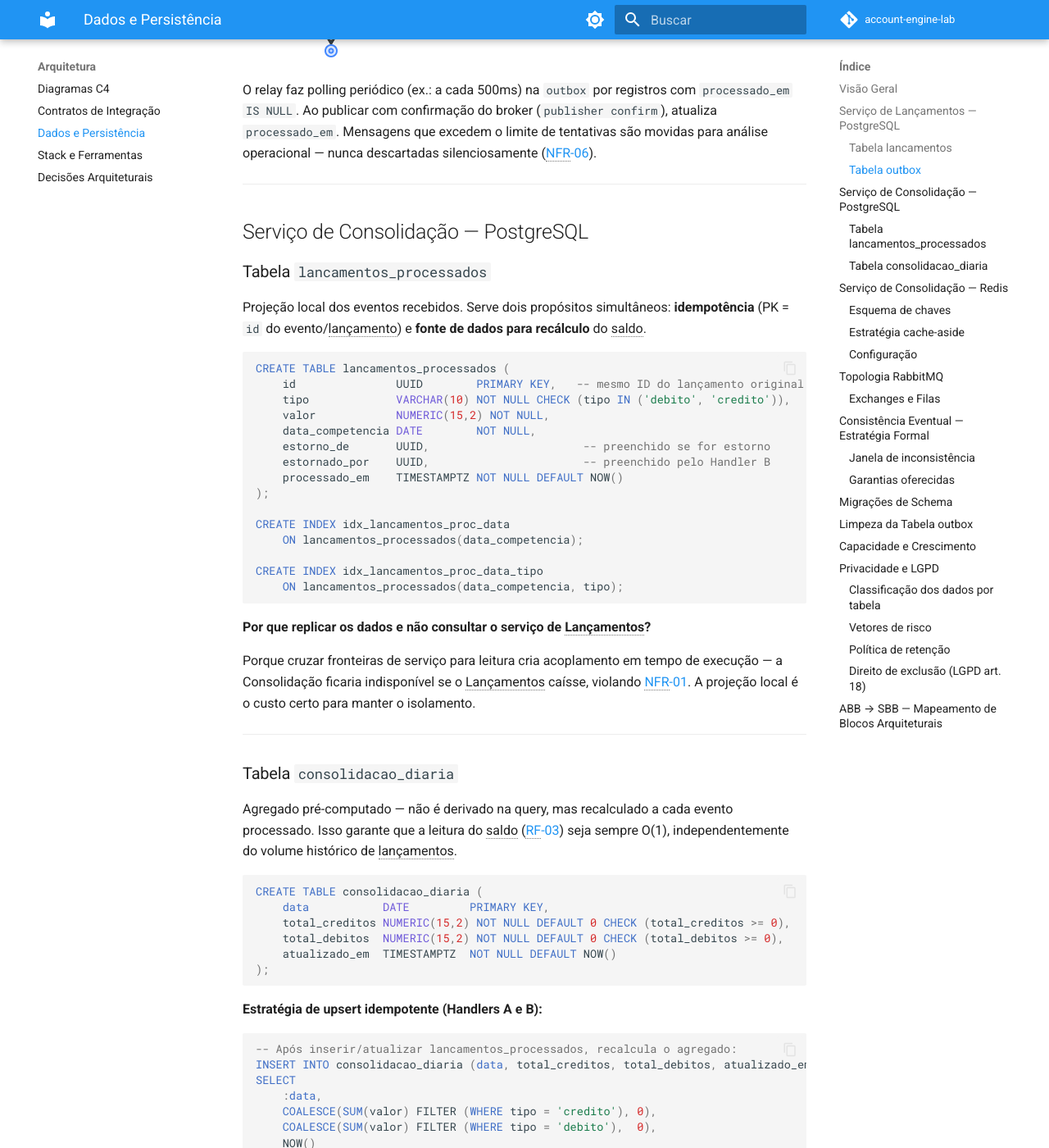
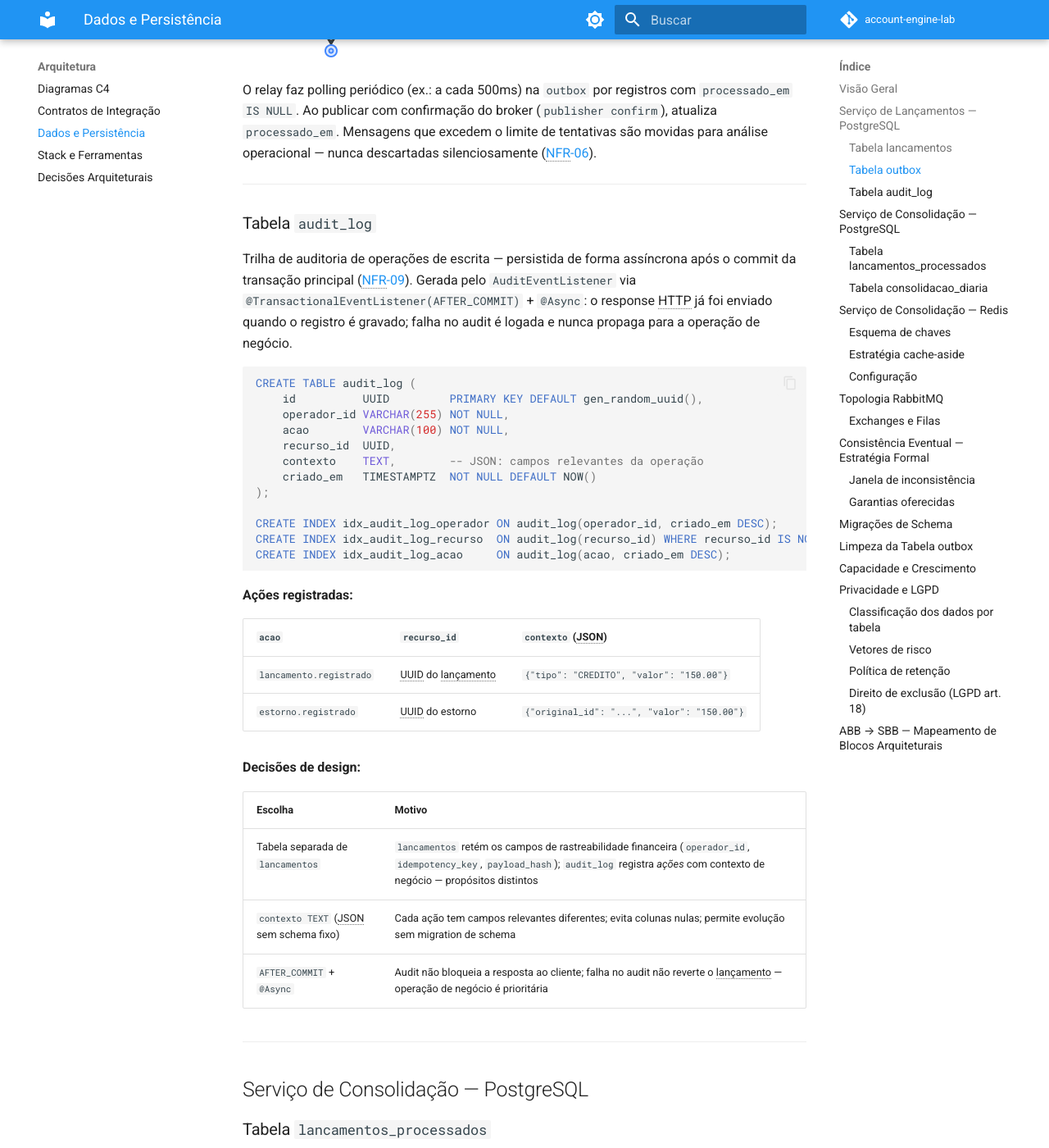
Before and after one commit to gsperim/account-engine-lab, an MkDocs documentation site: the page built from docs/arquitetura/dados.md, in a window 1280 px wide and 1400 px high, scrolled down 2922 px. Shown: the whole window at 82% size. Built offline with MkDocs 1.6.1 and Material for MkDocs 9.7.7, drawn with Linux system fonts in a browser that asks for light colours; comment, search, counter and statistics services are not loaded; some of the changed text lies outside the part shown.

Commit message:
docs(auditoria): sincronizar documentação com implementação do audit_log
audit_log (V6 Flyway) foi entregue na feat/audit-log mas a documentação
ainda descrevia a trilha como "sem tabela separada" e apontava a tabela
como "evolução futura".

- dados.md: adiciona schema da audit_log, índices e decisões de design;
  atualiza observação de auditoria, tabela de retenção (5 anos) e
  estimativa de storage (~547 MB total); remove referência "(Etapa 7)"
- seguranca/index.md: reescreve seção "Trilha de Auditoria" com três
  camadas (lancamentos + audit_log + logs); documenta mecanismo
  AFTER_COMMIT + @Async, ações registradas e tabela de evidências
  expandida com coluna audit_log; remove nota de "evolução futura"

````diff
--- a/docs/arquitetura/dados.md
+++ b/docs/arquitetura/dados.md
@@ -127,6 +127,42 @@ stateDiagram-v2
 ```
 
 O relay faz polling periódico (ex.: a cada 500ms) na `outbox` por registros com `processado_em IS NULL`. Ao publicar com confirmação do broker (`publisher confirm`), atualiza `processado_em`. Mensagens que excedem o limite de tentativas são movidas para análise operacional — nunca descartadas silenciosamente ([NFR-06](../negocio/requisitos.md#nfr-06)).
+
+---
+
+### Tabela `audit_log`
+
+Trilha de auditoria de operações de escrita — persistida de forma assíncrona após o commit da transação principal ([NFR-09](../negocio/requisitos.md#nfr-09)). Gerada pelo `AuditEventListener` via `@TransactionalEventListener(AFTER_COMMIT)` + `@Async`: o response HTTP já foi enviado quando o registro é gravado; falha no audit é logada e nunca propaga para a operação de negócio.
+
+```sql
+CREATE TABLE audit_log (
+    id          UUID         PRIMARY KEY DEFAULT gen_random_uuid(),
+    operador_id VARCHAR(255) NOT NULL,
+    acao        VARCHAR(100) NOT NULL,
+    recurso_id  UUID,
+    contexto    TEXT,        -- JSON: campos relevantes da operação
+    criado_em   TIMESTAMPTZ  NOT NULL DEFAULT NOW()
+);
+
+CREATE INDEX idx_audit_log_operador ON audit_log(operador_id, criado_em DESC);
+CREATE INDEX idx_audit_log_recurso  ON audit_log(recurso_id) WHERE recurso_id IS NOT NULL;
+CREATE INDEX idx_audit_log_acao     ON audit_log(acao, criado_em DESC);
+```
+
+**Ações registradas:**
+
+| `acao` | `recurso_id` | `contexto` (JSON) |
+|--------|-------------|-------------------|
+| `lancamento.registrado` | UUID do lançamento | `{"tipo": "CREDITO", "valor": "150.00"}` |
+| `estorno.registrado` | UUID do estorno | `{"original_id": "...", "valor": "150.00"}` |
+
+**Decisões de design:**
+
+| Escolha | Motivo |
+|---------|--------|
+| Tabela separada de `lancamentos` | `lancamentos` retém os campos de rastreabilidade financeira (`operador_id`, `idempotency_key`, `payload_hash`); `audit_log` registra *ações* com contexto de negócio — propósitos distintos |
+| `contexto TEXT` (JSON sem schema fixo) | Cada ação tem campos relevantes diferentes; evita colunas nulas; permite evolução sem migration de schema |
+| `AFTER_COMMIT` + `@Async` | Audit não bloqueia a resposta ao cliente; falha no audit não reverte o lançamento — operação de negócio é prioritária |
 
 ---
 
@@ -437,10 +473,11 @@ A tabela `lancamentos_processados` cresce na mesma proporção. A `consolidacao_
 |--------|----------------|
 | `lancamentos` | ~183 MB |
 | `outbox` (com limpeza semanal) | ~5 MB (estável) |
+| `audit_log` (retenção 5 anos) | ~20 MB |
 | `lancamentos_processados` | ~183 MB |
 | `consolidacao_diaria` | < 1 MB |
-| Índices (estimativa 40% das tabelas) | ~150 MB |
-| **Total** | **~522 MB** |
+| Índices (estimativa 40% das tabelas) | ~155 MB |
+| **Total** | **~547 MB** |
 
 Bem dentro do `db.t3.medium` (20 GB gp3) provisionado no Terraform — há espaço para crescimento de 40× antes de precisar aumentar o volume.
 
@@ -491,13 +528,14 @@ Nome, e-mail e possivelmente CPF do Gestor e do Caixa. Completamente fora do esc
 |------|----------|-----------|
 | Registros financeiros (`lancamentos`, `consolidacao_diaria`) | **5 anos** | Obrigação fiscal — Lei 9.613/98, IN RFB 1.990/2020 |
 | Dados de auditoria em `lancamentos` (`operador_id`, `criado_em`, `idempotency_key`) | **5 anos** | Inerente à retenção do registro financeiro — dados de auditoria são colunas da própria tabela |
+| Tabela `audit_log` (`operador_id`, `acao`, `recurso_id`, `contexto`) | **5 anos** | Contém `operador_id` (dado pessoal — identificação do operador); retenção alinhada à obrigação fiscal do registro financeiro associado |
 | Logs estruturados (Loki local) | **7 dias** | Capacidade operacional — rotação automática |
 | Logs estruturados (CloudWatch) | **30 dias** | Investigação operacional |
 | Logs estruturados (S3 → IA) | **90 dias → indefinido** | LGPD art. 16 — legítimo interesse + compliance |
 | Cache Redis (`saldo:{data}`) | TTL 60s–1h | Dado derivado, não retido |
 | Outbox processada | **7 dias** | Janela operacional — sem obrigação legal após processamento |
 
-**Observação sobre auditoria:** a trilha de auditoria não está em uma tabela `audit_log` separada — está embutida na tabela `lancamentos` (colunas `operador_id`, `idempotency_key`, `payload_hash`, `criado_em`, `estorno_de`, `estornado_por`) e complementada pelos logs estruturados. Ver [Trilha de Auditoria](../seguranca/index.md#trilha-de-auditoria) para detalhes de implementação.
+**Observação sobre auditoria:** a trilha de auditoria opera em duas camadas complementares. A tabela `lancamentos` carrega os campos de rastreabilidade financeira imutáveis (`operador_id`, `idempotency_key`, `payload_hash`, `criado_em`, `estorno_de`, `estornado_por`). A tabela `audit_log` registra ações de negócio com contexto estruturado, persistida de forma assíncrona após o commit. Ver [Trilha de Auditoria](../seguranca/index.md#trilha-de-auditoria) para detalhes de implementação.
 
 ### Direito de exclusão (LGPD art. 18)
 
````
Also changed, not shown: other parts of docs/arquitetura/dados.md (+1 -1 lines), docs/seguranca/index.md (+30 -9 lines).
